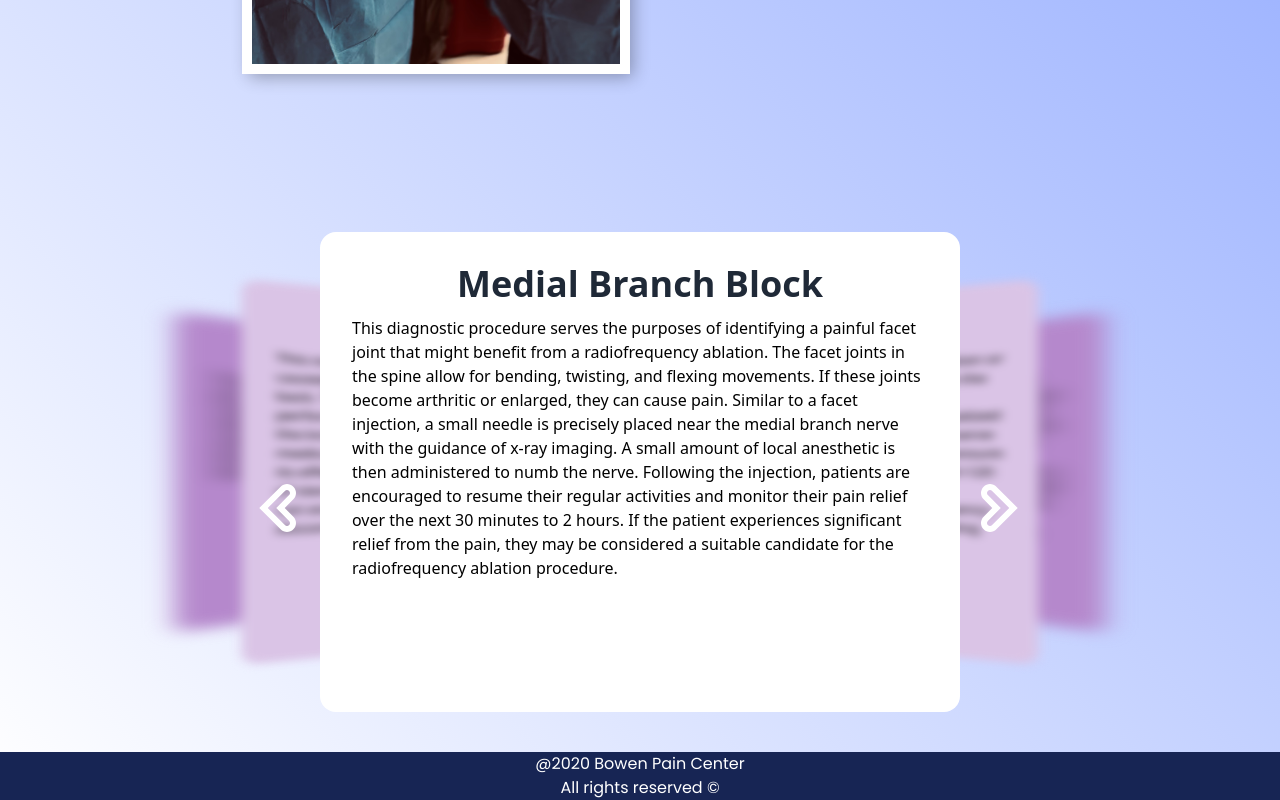
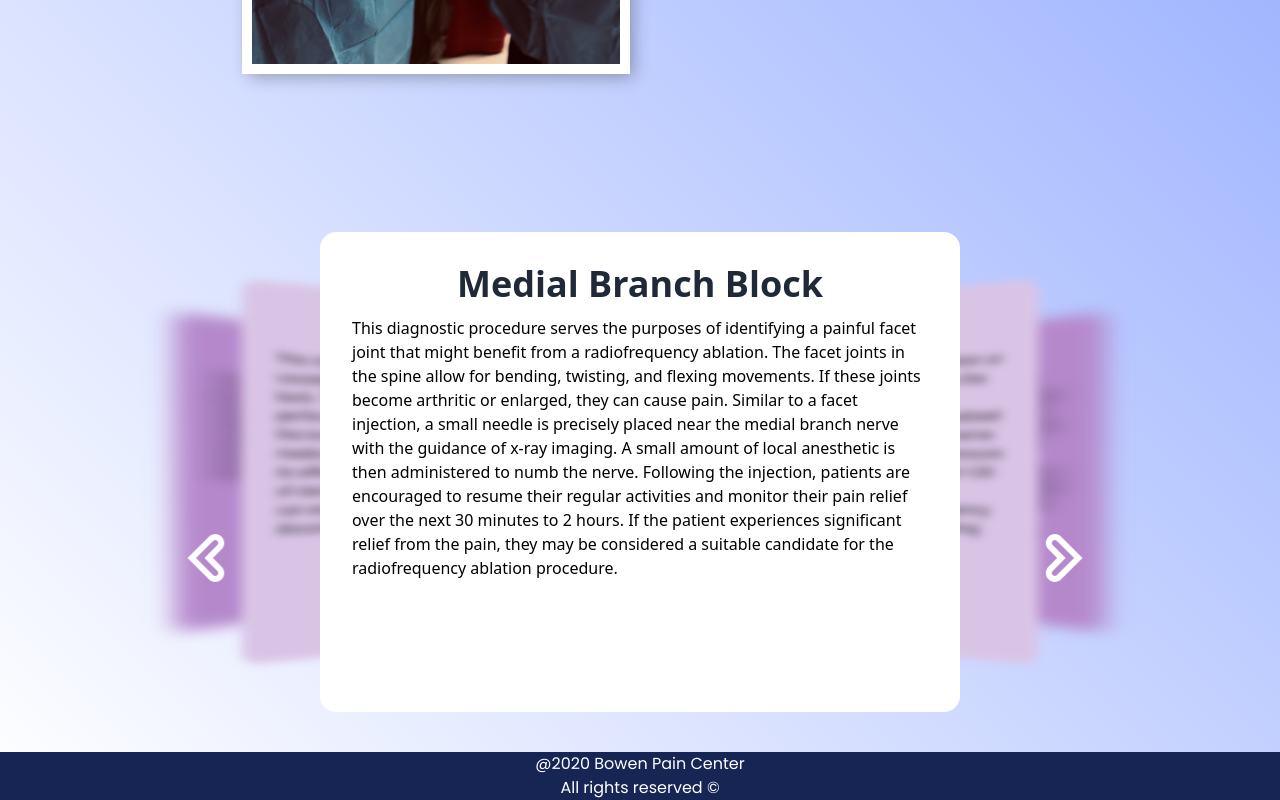
Before and after one commit to federicodez/bpc, a Next.js app: page /procedures in a window 1280 px wide. Shown: the part 789-1589 px from the top of the page. Built offline with nearby package versions, Linux system fonts and the light colour scheme.

Commit message:
added styling to submit button

```diff
--- a/src/app/globals.css
+++ b/src/app/globals.css
@@ -2,14 +2,14 @@
 @tailwind components;
 @tailwind utilities;
 
-@layer base {
-  :root {
-    --active: 1;
-    --offset: 0.6;
-    --direction: 1;
-    --abs-offset: 1;
-  }
-}
+/* @layer base { */
+/*   :root { */
+/*     --active: 1; */
+/*     --offset: 0.6; */
+/*     --direction: 1; */
+/*     --abs-offset: 1; */
+/*   } */
+/* } */
 
 html {
   background: linear-gradient(45deg, #fff, #7d9aff);
@@ -35,40 +35,17 @@ html {
 }
 
 /********Carousel********/
-/* $color-purple: #8b5cf6; */
-/* $color-pink: #ec4899; */
-/* $color-gray: #9ca3af; */
-/* $color-black: #1f2937; */
-/* $card-size: 23rem; */
-
-/* section { */
-/*   width: 100%; */
-/*   height: 100%; */
-/*   display: flex; */
-/*   align-items: center; */
-/*   justify-content: center; */
-/*   overflow: hidden; */
-/*   padding: 10px; */
-/*   background-image: linear-gradient(45deg, #00a3ff, #0a007d); */
-/*   font-family: "Montserrat", sans-serif; */
-/* } */
 
 * {
   box-sizing: border-box;
 }
 
 .carousel {
-  /* position: relative; */
-  /* width: 40rem; */
-  /* height: 30rem; */
   perspective: 500px;
   transform-style: preserve-3d;
 }
 
 .card-container {
-  /* position: absolute; */
-  /* width: 100%; */
-  /* height: 100%; */
   transform: rotateY(calc(var(--offset) * 50deg))
     scaleY(calc(1 + var(--abs-offset) * -0.4))
     translateZ(calc(var(--abs-offset) * -30rem))
@@ -78,20 +55,10 @@ html {
 }
 
 .card {
-  /* width: 100%; */
-  /* height: 100%; */
-  /* padding: 2rem; */
   background-color: hsl(280deg, 40%, calc(100% - var(--abs-offset) * 50%));
-  /* border-radius: 1rem; */
-  /* color: #000; */
-  /* text-align: justify; */
   transition: all 0.3s ease-out;
 
   h2 {
-    /* text-align: center; */
-    /* font-size: 2rem; */
-    /* font-weight: bold; */
-    /* margin: 0 0 0.7em; */
     color: #1f2937;
   }
 
@@ -104,24 +71,60 @@ html {
 
 .nav {
   color: #fff;
-  /* font-size: 5rem; */
-  /* position: absolute; */
-  /* display: flex; */
-  /* align-items: center; */
-  /* justify-content: center; */
-  /* top: 50%; */
-  /* z-index: 2; */
-  /* cursor: pointer; */
-  /* user-select: none; */
   background: unset;
   border: unset;
+}
 
-  /* &.left { */
-  /*   transform: translateX(-100%) translateY(-50%); */
-  /* } */
-  /**/
-  /* &.right { */
-  /*   right: 0; */
-  /*   transform: translateX(100%) translateY(-50%); */
-  /* } */
+/*****Contact Button******/
+
+button {
+  font-family: inherit;
+  font-size: 20px;
+  color: white;
+  padding: 0.7em 1em;
+  padding-left: 0.9em;
+  display: flex;
+  align-items: center;
+  border: none;
+  border-radius: 16px;
+  overflow: hidden;
+  transition: all 0.2s;
 }
+
+button span {
+  display: block;
+  margin-left: 0.3em;
+  transition: all 0.3s ease-in-out;
+}
+
+button svg {
+  display: block;
+  transform-origin: center center;
+  transition: transform 0.3s ease-in-out;
+}
+
+button:hover .svg-wrapper {
+  animation: fly-1 0.6s ease-in-out infinite alternate;
+}
+
+button:hover svg {
+  transform: translateX(1.2em) rotate(45deg) scale(1.1);
+}
+
+button:hover span {
+  transform: translateX(5em);
+}
+
+button:active {
+  transform: scale(0.95);
+}
+
+@keyframes fly-1 {
+  from {
+    transform: translateY(0.1em);
+  }
+
+  to {
+    transform: translateY(-0.1em);
+  }
+}
```
